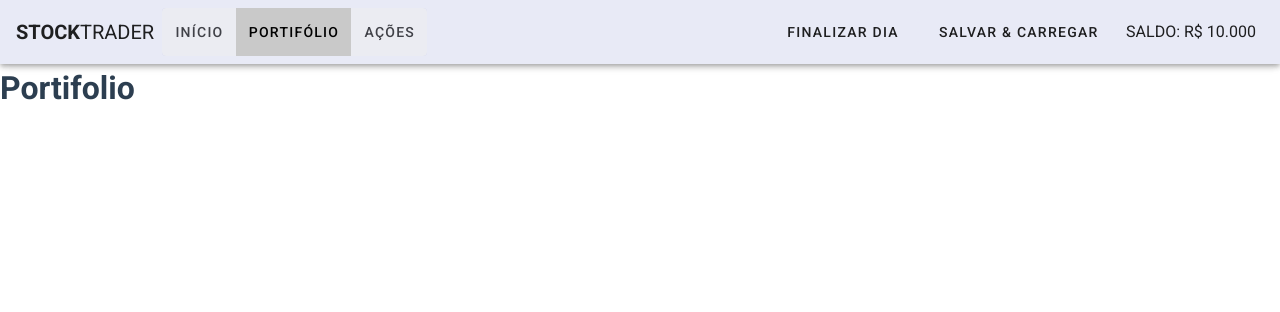
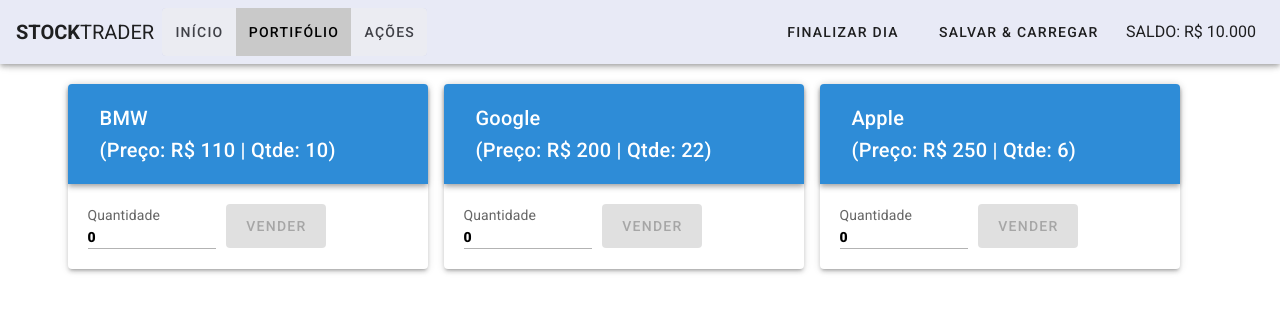
Before and after one commit to TdB27/stock-trader, a Vue app: page /#/acoes in a window 1280 px wide. Both pictures are taken after a click on the button "PORTIFÓLIO". Shown: the top 312 px of the page. Built offline with nearby package versions, Linux system fonts and the light colour scheme.

Commit message:
feat: portifolio

```diff
--- a/src/components/CardsComponent.vue
+++ b/src/components/CardsComponent.vue
@@ -1,19 +1,21 @@
 <template>
   <v-card elevation="3" min-width="360" max-width="360" class="card">
-    <v-toolbar color="#409744" dark>
+    <v-toolbar :color="configDefault.colorCard" dark height="100">
       <v-card-title>
-        {{ acao.nameAction }} (Preço: R$ {{ acao.value }})
+        {{ acao.nameAction }}
+        <br />
+        (Preço: R$ {{ acao.value }}
+        {{ acao.qntdAcoes ? " | Qtde: " + acao.qntdAcoes : "" }})
       </v-card-title>
     </v-toolbar>
     <v-card-text class="px-5 py-5">
-      <v-row>
+      <div class="d-flex">
         <div class="input-group" :class="colorInput">
           <label>Quantidade </label>
           <input
             :id="'input-' + acao.id"
             type="number"
             v-model.number="qntd"
-            @keyup="takeQntdAcoes"
             class="form-control" />
         </div>
         <div class="btn">
@@ -21,11 +23,12 @@
             large
             color="#409744"
             class="white--text"
+            @click="$emit('clickButton', { acao, qntd })"
             :disabled="btnDisabled">
-            Comprar
+            {{ configDefault.buttonDescription }}
           </v-btn>
         </div>
-      </v-row>
+      </div>
     </v-card-text>
   </v-card>
 </template>
@@ -34,22 +37,35 @@
 export default {
   props: {
     acao: Object,
+    configDefault: Object,
     rulesAditional: Boolean,
   },
   data() {
     return {
       qntd: 0,
-      colorInput: "",
       btnDisabled: true,
     };
   },
-  methods: {
-    takeQntdAcoes() {
-      if (this.qntd > 0) this.btnDisabled = false;
-      else this.btnDisabled = true;
+  watch: {
+    qntd(value) {
+      if (value <= 0 || (this.acao?.qntdAcoes && value > this.acao.qntdAcoes)) {
+        this.btnDisabled = true;
+        return;
+      }
 
-      if (this.qntd < 0) return (this.colorInput = "unlaw");
-      else if (this.qntd >= 0) return (this.colorInput = "");
+      this.btnDisabled = false;
+    },
+  },
+  computed: {
+    colorInput() {
+      if (
+        this.qntd < 0 ||
+        (this.acao?.qntdAcoes && this.qntd > this.acao.qntdAcoes)
+      ) {
+        return "unlaw";
+      }
+
+      return "";
     },
   },
 };
--- a/src/views/ActionsView.vue
+++ b/src/views/ActionsView.vue
@@ -5,7 +5,9 @@
         v-for="acao in acoes"
         :key="acao.id"
         :acao="acao"
-        :rulesAditional="rulesAditional">
+        :rulesAditional="rulesAditional"
+        :configDefault="configDefault"
+        @clickButton="buy">
       </cards-component>
     </div>
   </v-container>
@@ -17,6 +19,10 @@
   components: { CardsComponent },
   data() {
     return {
+      configDefault: {
+        colorCard: "#409744", // verde
+        buttonDescription: "Comprar",
+      },
       acoes: [
         {
           id: 1,
@@ -47,6 +53,11 @@
       rulesAditional: false,
     };
   },
+  methods: {
+    buy(event) {
+      console.log(event);
+    },
+  },
 };
 </script>
 
--- a/src/views/PortifolioView.vue
+++ b/src/views/PortifolioView.vue
@@ -1,7 +1,65 @@
 <template>
-  <h1>Portifolio</h1>
+  <v-container>
+    <div class="d-flex">
+      <cards-component
+        v-for="acao in acoes"
+        :key="acao.id"
+        :acao="acao"
+        :rulesAditional="rulesAditional"
+        :configDefault="configDefault"
+        @clickButton="sell">
+      </cards-component>
+    </div>
+  </v-container>
 </template>
 
 <script>
-export default {};
+import CardsComponent from "../components/CardsComponent.vue";
+export default {
+  components: { CardsComponent },
+  data() {
+    return {
+      configDefault: {
+        colorCard: "#2e8cd7", // verde
+        buttonDescription: "Vender",
+      },
+      acoes: [
+        {
+          id: 1,
+          nameAction: "BMW",
+          value: "110",
+          qntdAcoes: 10,
+        },
+        {
+          id: 2,
+          nameAction: "Google",
+          value: "200",
+          qntdAcoes: 22,
+        },
+        {
+          id: 3,
+          nameAction: "Apple",
+          value: "250",
+          qntdAcoes: 6,
+        },
+      ],
+      rulesAditional: false,
+    };
+  },
+  methods: {
+    sell(event) {
+      console.log(event);
+    },
+  },
+};
 </script>
+
+<style lang="scss" scoped>
+.d-flex {
+  flex-wrap: wrap;
+
+  * {
+    flex: 1;
+  }
+}
+</style>
```
